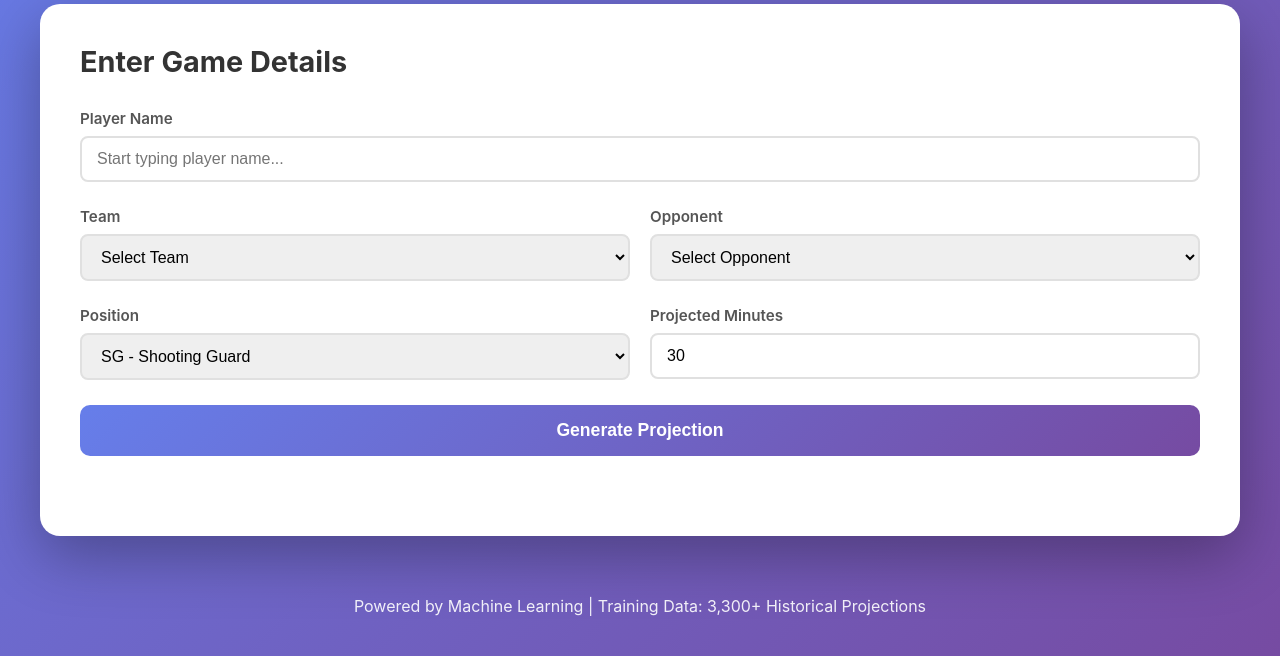
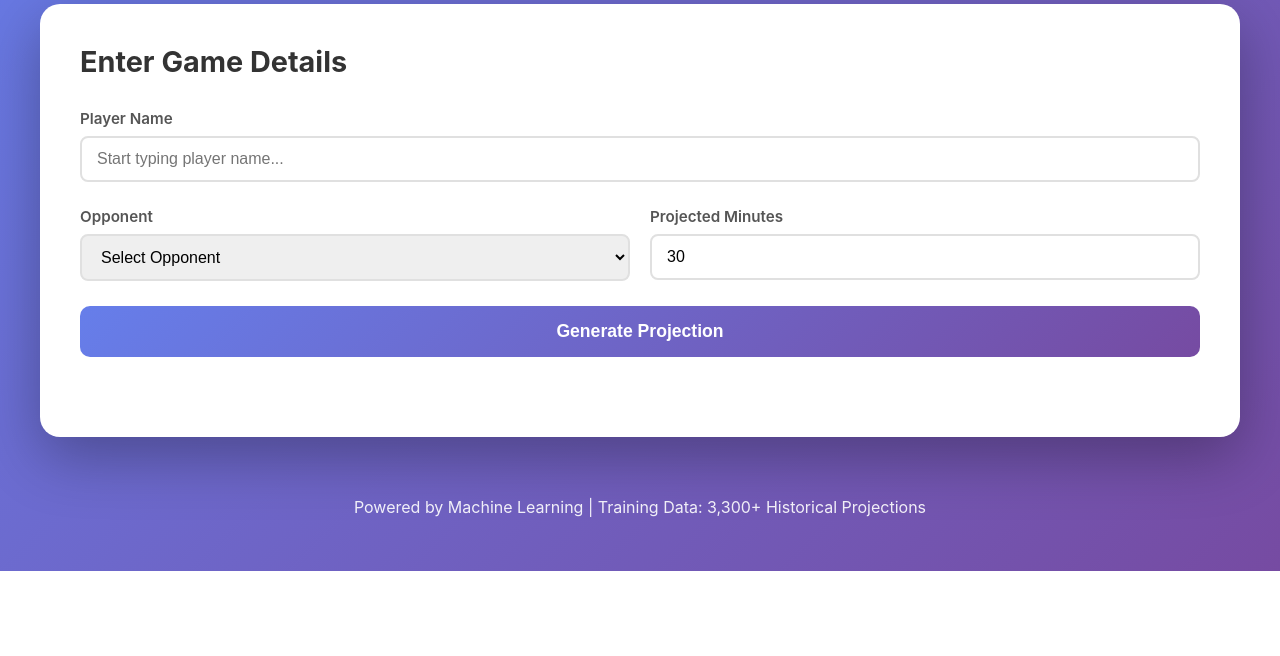
Before and after one commit to satchelscode/etr-projections, a Flask app: page / in a window 1280 px wide. Shown: the part 229-885 px from the top of the page. After the commit the page ends 800 px from the top, so only its background shows below. Run offline with Flask 3, Linux system fonts and the light colour scheme; parts of the project's set-up code (start-up, migrations or seed data) failed here and were passed over.

Commit message:
Update index.html

```diff
--- a/templates/index.html
+++ b/templates/index.html
@@ -1,3 +1,4 @@
+
 <!DOCTYPE html>
 <html lang="en">
 <head>
@@ -31,35 +32,12 @@
 
                     <div class="form-row">
                         <div class="form-group">
-                            <label for="team">Team</label>
-                            <select id="team" name="team" required>
-                                <option value="">Select Team</option>
-                                {% for team in teams %}
-                                <option value="{{ team }}">{{ team }}</option>
-                                {% endfor %}
-                            </select>
-                        </div>
-
-                        <div class="form-group">
                             <label for="opponent">Opponent</label>
                             <select id="opponent" name="opponent" required>
                                 <option value="">Select Opponent</option>
                                 {% for team in teams %}
                                 <option value="{{ team }}">{{ team }}</option>
                                 {% endfor %}
-                            </select>
-                        </div>
-                    </div>
-
-                    <div class="form-row">
-                        <div class="form-group">
-                            <label for="position">Position</label>
-                            <select id="position" name="position" required>
-                                <option value="PG">PG - Point Guard</option>
-                                <option value="SG" selected>SG - Shooting Guard</option>
-                                <option value="SF">SF - Small Forward</option>
-                                <option value="PF">PF - Power Forward</option>
-                                <option value="C">C - Center</option>
                             </select>
                         </div>
 
@@ -83,7 +61,7 @@
                 </div>
 
                 <div class="stats-grid">
-                    <div class="stat-card highlight">
+                    <div class="stat-card">
                         <div class="stat-label">PRA</div>
                         <div class="stat-value" id="stat-pra">-</div>
                         <div class="stat-desc">Points + Rebounds + Assists</div>
```
